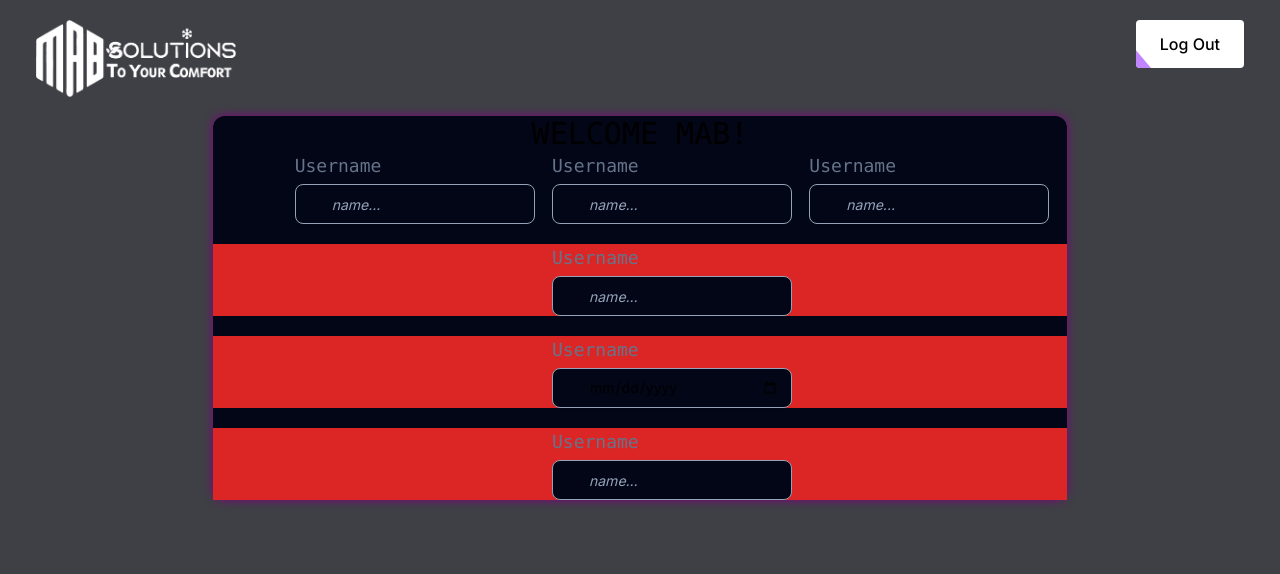
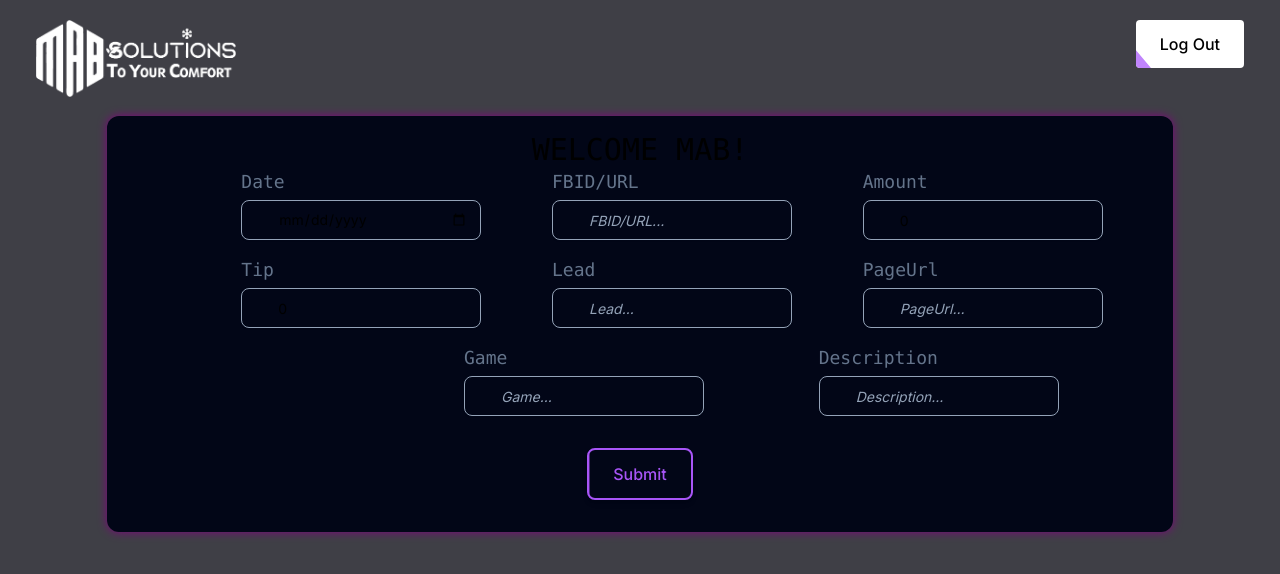
Before and after one commit to ASADFi/MabWeb, a Next.js app in the folder mabweb/: page /home in a window 1280 px wide. Shown: the top 574 px of the page. Built offline with nearby package versions, Linux system fonts and the light colour scheme.

Commit message:
input button

```diff
--- a/mabweb/package.json
+++ b/mabweb/package.json
@@ -13,6 +13,7 @@
     "@types/react": "18.2.21",
     "@types/react-dom": "18.2.7",
     "autoprefixer": "10.4.15",
+    "checkbox": "^0.0.1",
     "eslint": "8.48.0",
     "eslint-config-next": "13.4.19",
     "lucide-react": "^0.274.0",
--- a/mabweb/src/app/(home)/home/page.tsx
+++ b/mabweb/src/app/(home)/home/page.tsx
@@ -1,5 +1,14 @@
+"use client";
+
+
 import Image from "next/image"
+
+
+
+import { useState } from "react";
 export default function page() {
+    // eslint-disable-next-line react-hooks/rules-of-hooks
+    const [name, setName] = useState('');
     return (
         <main className="h-screen w-full bg-zinc-700 overflow-hidden  ">
             <section className="   w-full h-20 flex justify-between  ">
@@ -38,8 +47,8 @@ export default function page() {
 
 
             <section className="  flex justify-center  items-center">
-                <div className="w-2/3 h-full bg-slate-950  rounded-xl  mt-9   shadow-[0_0_10px_purple] ">
-                <h1 className="flex  justify-center    text-3xl font-mono ">
+                <div className="w-5/6 h-full bg-slate-950  rounded-xl  mt-9   shadow-[0_0_10px_purple] ">
+                    <h1 className="flex  justify-center    text-3xl font-mono mt-4 ">
                         WELCOME MAB!
                     </h1>
 
@@ -47,108 +56,228 @@ export default function page() {
 
 
                     {/* testing */}
-                <div className="flex flex-row justify-evenly ">
-                    <div> <div className=" w-44 ">
+
+                    <section>
+
+                        <div className="flex flex-row justify-evenly  ">
+
+                            <div className=" w-44 ">
 
 
 
-                    <label className="font-mono  text-slate-500 text-lg">Username</label>
+                                <label className="font-mono  text-slate-500 text-lg">Date</label>
+
+
+
+                                {/* <i className=""><svg xmlns="http://www.w3.org/2000/svg" width="24" height="24" viewBox="0 0 24 24" fill="none" stroke="currentColor" stroke-width="2" stroke-linecap="round" stroke-linejoin="round" className="lucide lucide-user"><path d="M19 21v-2a4 4 0 0 0-4-4H9a4 4 0 0 0-4 4v2"/><circle cx="12" cy="7" r="4"/></svg></i> */}
+
+
+                                <input className="placeholder:italic mt-1 placeholder:text-slate-400 block bg-slate-950 h-10 w-60 border border-slate-400 rounded-lg py-2 pl-9 pr-3 shadow-sm focus:outline-none focus:border-purple-400 focus:ring-purple-400 focus:ring-1 sm:text-sm" placeholder="Date..." type="date" name="date"
+
+
+                                />
+
+
+                            </div>
+
+
+                            <div className=" w-44 ">
+
+
+
+                                <label className="font-mono  text-slate-500 text-lg">FBID/URL</label>
 
 
                                 <div className="">
                                     {/* <i className=""><svg xmlns="http://www.w3.org/2000/svg" width="24" height="24" viewBox="0 0 24 24" fill="none" stroke="currentColor" stroke-width="2" stroke-linecap="round" stroke-linejoin="round" className="lucide lucide-user"><path d="M19 21v-2a4 4 0 0 0-4-4H9a4 4 0 0 0-4 4v2"/><circle cx="12" cy="7" r="4"/></svg></i> */}
 
 
-  <input className="placeholder:italic mt-1 placeholder:text-slate-400 block bg-slate-950 h-10 w-60 border border-slate-400 rounded-lg py-2 pl-9 pr-3 shadow-sm focus:outline-none focus:border-purple-400 focus:ring-purple-400 focus:ring-1 sm:text-sm" placeholder="name..." type="number" name="name"
+                                    <input className="placeholder:italic mt-1 placeholder:text-slate-400 block bg-slate-950 h-10 w-60 border border-slate-400 rounded-lg py-2 pl-9 pr-3 shadow-sm focus:outline-none focus:border-purple-400 focus:ring-purple-400 focus:ring-1 sm:text-sm" placeholder="FBID/URL..." type="url" name="url"
 
                                     />
 
                                 </div>
-</div></div>
-                    <div> <div className=" w-44 ">
+
+                            </div>
 
 
 
-                    <label className="font-mono  text-slate-500 text-lg">Username</label>
+
+                            <div className=" w-44 ">
+
+
+
+                                <label className="font-mono  text-slate-500 text-lg">Amount</label>
 
 
                                 <div className="">
                                     {/* <i className=""><svg xmlns="http://www.w3.org/2000/svg" width="24" height="24" viewBox="0 0 24 24" fill="none" stroke="currentColor" stroke-width="2" stroke-linecap="round" stroke-linejoin="round" className="lucide lucide-user"><path d="M19 21v-2a4 4 0 0 0-4-4H9a4 4 0 0 0-4 4v2"/><circle cx="12" cy="7" r="4"/></svg></i> */}
 
 
-  <input className="placeholder:italic mt-1 placeholder:text-slate-400 block bg-slate-950 h-10 w-60 border border-slate-400 rounded-lg py-2 pl-9 pr-3 shadow-sm focus:outline-none focus:border-purple-400 focus:ring-purple-400 focus:ring-1 sm:text-sm" placeholder="name..." type="number" name="name"
+                                    <input className="placeholder:italic mt-1 placeholder:text-slate-400 block bg-slate-950 h-10 w-60 border border-slate-400 rounded-lg py-2 pl-9 pr-3 shadow-sm focus:outline-none focus:border-purple-400 focus:ring-purple-400 focus:ring-1 sm:text-sm" placeholder="Amount..." type="number" name="name"
+                                        defaultValue="0" // Set the default value here
+                                        onChange={(e) => setName(e.target.value)}
 
                                     />
 
                                 </div>
-</div></div>
-                    <div> <div className=" w-44 ">
+                            </div>
 
 
 
-                    <label className="font-mono  text-slate-500 text-lg">Username</label>
+
+                        </div>
+                        <div className="flex flex-row justify-evenly  ">
+
+                            <div className=" w-44 mt-4">
+
+
+
+                                <label className="font-mono  text-slate-500 text-lg">Tip</label>
+
+
+
+                                {/* <i className=""><svg xmlns="http://www.w3.org/2000/svg" width="24" height="24" viewBox="0 0 24 24" fill="none" stroke="currentColor" stroke-width="2" stroke-linecap="round" stroke-linejoin="round" className="lucide lucide-user"><path d="M19 21v-2a4 4 0 0 0-4-4H9a4 4 0 0 0-4 4v2"/><circle cx="12" cy="7" r="4"/></svg></i> */}
+
+
+                                <input className="placeholder:italic mt-1 placeholder:text-slate-400 block bg-slate-950 h-10 w-60 border border-slate-400 rounded-lg py-2 pl-9 pr-3 shadow-sm focus:outline-none focus:border-purple-400 focus:ring-purple-400 focus:ring-1 sm:text-sm" placeholder="Tip..." type="number" name="name"
+                                    defaultValue="0" // Set the default value here
+                                    onChange={(e) => setName(e.target.value)}
+
+                                />
+
+
+                            </div>
+
+
+                            <div className=" w-44 mt-4 ">
+
+
+
+                                <label className="font-mono  text-slate-500 text-lg">Lead</label>
 
 
                                 <div className="">
                                     {/* <i className=""><svg xmlns="http://www.w3.org/2000/svg" width="24" height="24" viewBox="0 0 24 24" fill="none" stroke="currentColor" stroke-width="2" stroke-linecap="round" stroke-linejoin="round" className="lucide lucide-user"><path d="M19 21v-2a4 4 0 0 0-4-4H9a4 4 0 0 0-4 4v2"/><circle cx="12" cy="7" r="4"/></svg></i> */}
 
 
-  <input className="placeholder:italic mt-1 placeholder:text-slate-400 block bg-slate-950 h-10 w-60 border border-slate-400 rounded-lg py-2 pl-9 pr-3 shadow-sm focus:outline-none focus:border-purple-400 focus:ring-purple-400 focus:ring-1 sm:text-sm" placeholder="name..." type="number" name="name"
+                                    <input className="placeholder:italic mt-1 placeholder:text-slate-400 block bg-slate-950 h-10 w-60 border border-slate-400 rounded-lg py-2 pl-9 pr-3 shadow-sm focus:outline-none focus:border-purple-400 focus:ring-purple-400 focus:ring-1 sm:text-sm" placeholder="Lead..." type="string"
 
                                     />
 
                                 </div>
-</div></div>
 
                             </div>
 
-                <div className="flex  justify-center  items-center flex-col bg-red-600 gap-20 mt-5 ">
-                 <div className=" w-44 ">
 
 
 
-                    <label className="font-mono  text-slate-500 text-lg">Username</label>
+                            <div className=" w-44 mt-4 ">
+
+
+
+                                <label className="font-mono  text-slate-500 text-lg">PageUrl</label>
 
 
                                 <div className="">
                                     {/* <i className=""><svg xmlns="http://www.w3.org/2000/svg" width="24" height="24" viewBox="0 0 24 24" fill="none" stroke="currentColor" stroke-width="2" stroke-linecap="round" stroke-linejoin="round" className="lucide lucide-user"><path d="M19 21v-2a4 4 0 0 0-4-4H9a4 4 0 0 0-4 4v2"/><circle cx="12" cy="7" r="4"/></svg></i> */}
 
 
-  <input className="placeholder:italic mt-1 placeholder:text-slate-400 block bg-slate-950 h-10 w-60 border border-slate-400 rounded-lg py-2 pl-9 pr-3 shadow-sm focus:outline-none focus:border-purple-400 focus:ring-purple-400 focus:ring-1 sm:text-sm" placeholder="name..." type="number" name="name"
+                                    <input className="placeholder:italic mt-1 placeholder:text-slate-400 block bg-slate-950 h-10 w-60 border border-slate-400 rounded-lg py-2 pl-9 pr-3 shadow-sm focus:outline-none focus:border-purple-400 focus:ring-purple-400 focus:ring-1 sm:text-sm" placeholder="PageUrl..." type="string" name="PageUrl"
 
                                     />
 
                                 </div>
                             </div>
+
+
+
+
                         </div>
-                <div className="flex  justify-center  items-center flex-col bg-red-600 gap-20 mt-5 ">
-                 <div className=" w-44 "><label className="font-mono  text-slate-500 text-lg">Username</label>
+                        <div className="flex flex-row justify-evenly  ">
+
+                            <div></div>
+
+
+
+
+
+
+
+
+
+                            <div className=" w-44 mt-4 ">
+
+
+
+                                <label className="font-mono  text-slate-500 text-lg">Game</label>
 
 
                                 <div className="">
                                     {/* <i className=""><svg xmlns="http://www.w3.org/2000/svg" width="24" height="24" viewBox="0 0 24 24" fill="none" stroke="currentColor" stroke-width="2" stroke-linecap="round" stroke-linejoin="round" className="lucide lucide-user"><path d="M19 21v-2a4 4 0 0 0-4-4H9a4 4 0 0 0-4 4v2"/><circle cx="12" cy="7" r="4"/></svg></i> */}
-  <input className="placeholder:italic mt-1 placeholder:text-slate-400 block bg-slate-950 h-10 w-60 border border-slate-400 rounded-lg py-2 pl-9 pr-3 shadow-sm focus:outline-none focus:border-purple-400 focus:ring-purple-400 focus:ring-1 sm:text-sm" placeholder="name..." type="date" name="name"
+
+
+                                    <input className="placeholder:italic mt-1 placeholder:text-slate-400 block bg-slate-950 h-10 w-60 border border-slate-400 rounded-lg py-2 pl-9 pr-3 shadow-sm focus:outline-none focus:border-purple-400 focus:ring-purple-400 focus:ring-1 sm:text-sm" placeholder="Game..." type="list" name="Game"
 
                                     />
 
-</div></div>
+                                </div>
 
                             </div>
-                <div className="flex  justify-center  items-center flex-col bg-red-600 gap-20 mt-5 ">
-                 <div className=" w-44 "><label className="font-mono  text-slate-500 text-lg">Username</label>
+
+
+
+
+                            <div className=" w-44 mt-4 ">
+
+
+
+                                <label className="font-mono  text-slate-500 text-lg">Description</label>
 
 
                                 <div className="">
                                     {/* <i className=""><svg xmlns="http://www.w3.org/2000/svg" width="24" height="24" viewBox="0 0 24 24" fill="none" stroke="currentColor" stroke-width="2" stroke-linecap="round" stroke-linejoin="round" className="lucide lucide-user"><path d="M19 21v-2a4 4 0 0 0-4-4H9a4 4 0 0 0-4 4v2"/><circle cx="12" cy="7" r="4"/></svg></i> */}
-  <input className="placeholder:italic mt-1 placeholder:text-slate-400 block bg-slate-950 h-10 w-60 border border-slate-400 rounded-lg py-2 pl-9 pr-3 shadow-sm focus:outline-none focus:border-purple-400 focus:ring-purple-400 focus:ring-1 sm:text-sm" placeholder="name..." type="" name="name"
+
+
+                                    <input className="placeholder:italic mt-1 placeholder:text-slate-400 block bg-slate-950 h-10 w-60 border border-slate-400 rounded-lg py-2 pl-9 pr-3 shadow-sm focus:outline-none focus:border-purple-400 focus:ring-purple-400 focus:ring-1 sm:text-sm" placeholder="Description..." type="string" name="Description"
+                                        defaultValue="" // Set the default value here
+                                        onChange={(e) => setName(e.target.value)}
 
                                     />
 
-</div></div>
+
+                                </div>
+                            </div>
+
+
+
 
                         </div>
 
+
+
+                        <div className="flex justify-center items-center mt-8 m-8">
+                            <a>
+                                <button >
+                                    <a href="#_" className="relative inline-flex items-center justify-center p-4 px-6 py-3 overflow-hidden font-medium text-indigo-600 transition duration-300 ease-out border-2 border-purple-500 rounded-lg shadow-md group">
+                                        <span className="absolute inset-0 flex items-center justify-center w-full h-full text-white duration-300 -translate-x-full bg-purple-500 group-hover:translate-x-0 ease">
+                                            <svg className="w-6 h-6" fill="none" stroke="currentColor" viewBox="0 0 24 24" xmlns="http://www.w3.org/2000/svg"><path stroke-linecap="round" stroke-linejoin="round" stroke-width="2" d="M14 5l7 7m0 0l-7 7m7-7H3"></path></svg>
+                                        </span>
+                                        <span className="absolute flex items-center justify-center w-full h-full text-purple-500 transition-all duration-300 transform group-hover:translate-x-full ease">Submit</span>
+                                        <span className="relative invisible">Submit</span>
+                                    </a>
+
+
+                                </button>
+                            </a>
                         </div>
+
+                    </section>
+
+
+                </div>
+
+
 
 
             </section>
```
Also changed, not shown: 1 other file (tests, documents, lock files or other folders). Lines whose indentation alone changed are shown as unchanged.
